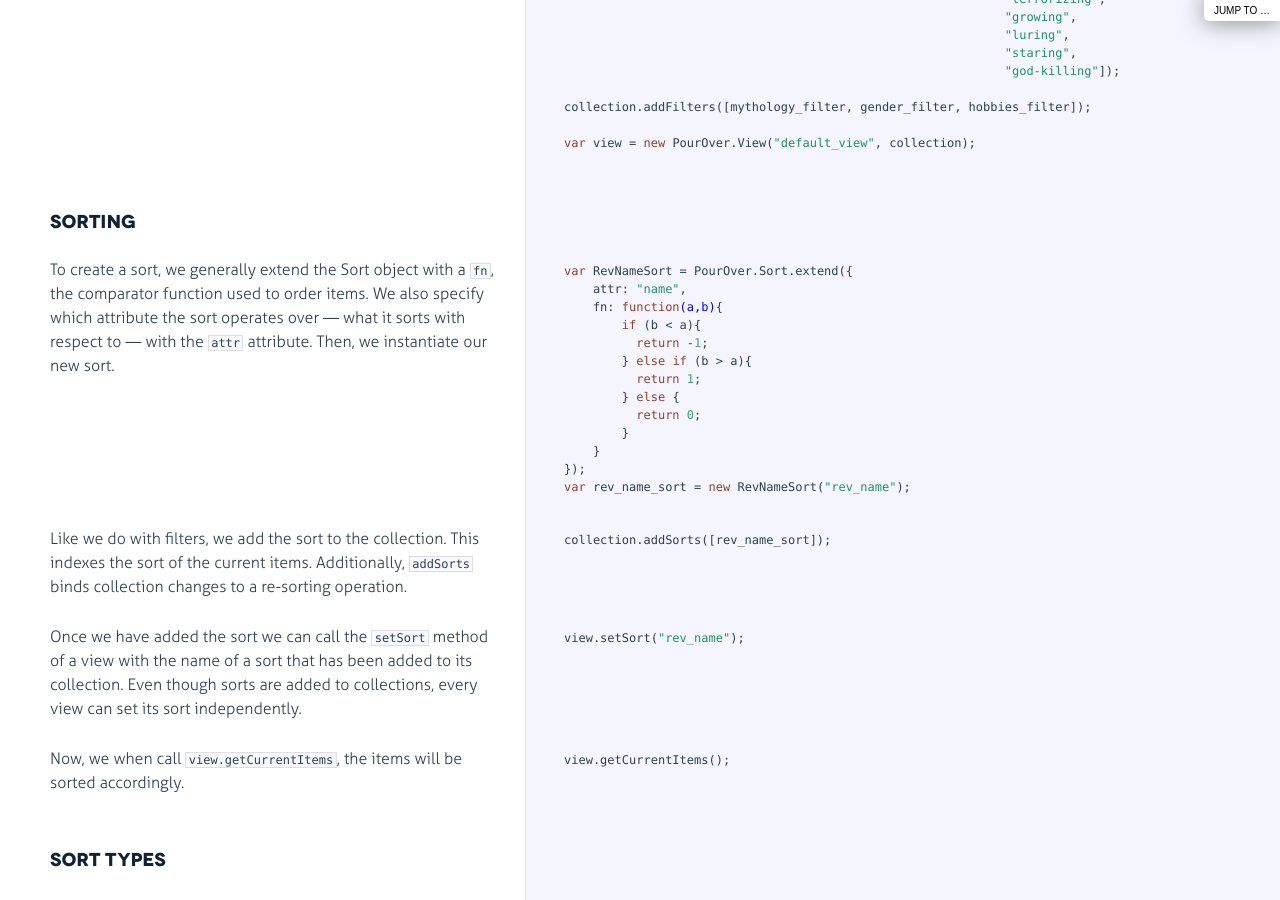
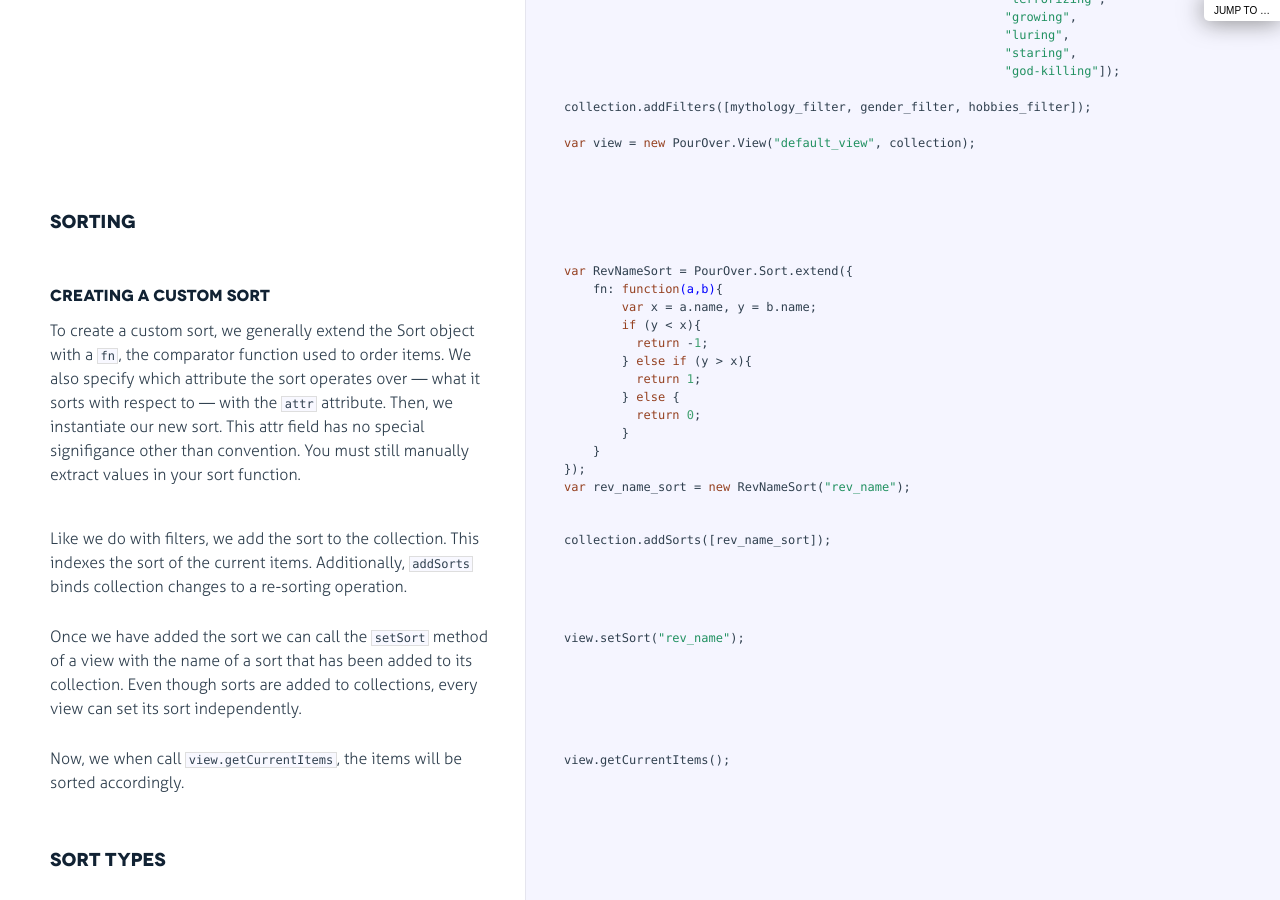
Before and after one commit to nytimes/pourover, a Jekyll site: the page examples/examples_build/advanced_views.html, which Jekyll copies as it is, in a window 1280 px wide and 900 px high, scrolled down 479 px. Built offline with Jekyll 4.4.1, drawn with Linux system fonts in a browser that asks for light colours.

Commit message:
re-docco

```diff
--- a/examples/examples_build/advanced_views.html
+++ b/examples/examples_build/advanced_views.html
@@ -119,18 +119,20 @@ collection.addFilters([mythology_filter, gender_filter, hobbies_filter]);
               <div class="pilwrap ">
                 <a class="pilcrow" href="#section-4">&#182;</a>
               </div>
-              <p>To create a sort, we generally extend the Sort object with a <code>fn</code>, the comparator function used to order items.
+              <h4 id="creating-a-custom-sort">Creating a custom sort</h4>
+<p>To create a custom sort, we generally extend the Sort object with a <code>fn</code>, the comparator function used to order items.
 We also specify which attribute the sort operates over — what it sorts with respect to —  with the <code>attr</code> attribute.
-Then, we instantiate our new sort.</p>
+Then, we instantiate our new sort. This attr field has no special signifigance other than convention. You must still
+manually extract values in your sort function.</p>
 
             </div>
 
             <div class="content"><div class='highlight'><pre><span class="hljs-keyword">var</span> RevNameSort = PourOver.Sort.extend({
-    attr: <span class="hljs-string">"name"</span>,
     fn: <span class="hljs-function"><span class="hljs-keyword">function</span><span class="hljs-params">(a,b)</span>{</span>
-        <span class="hljs-keyword">if</span> (b &lt; a){
+        <span class="hljs-keyword">var</span> x = a.name, y = b.name;
+        <span class="hljs-keyword">if</span> (y &lt; x){
           <span class="hljs-keyword">return</span> -<span class="hljs-number">1</span>;
-        } <span class="hljs-keyword">else</span> <span class="hljs-keyword">if</span> (b &gt; a){
+        } <span class="hljs-keyword">else</span> <span class="hljs-keyword">if</span> (y &gt; x){
           <span class="hljs-keyword">return</span> <span class="hljs-number">1</span>;
         } <span class="hljs-keyword">else</span> {
           <span class="hljs-keyword">return</span> <span class="hljs-number">0</span>;
```
Also changed, not shown: examples/examples_build/buffering.html (+4 -4 lines).
